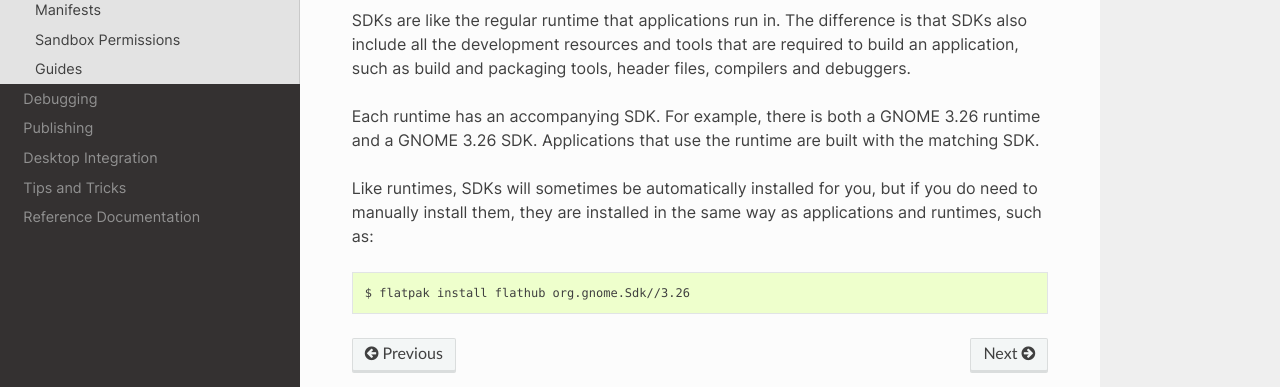
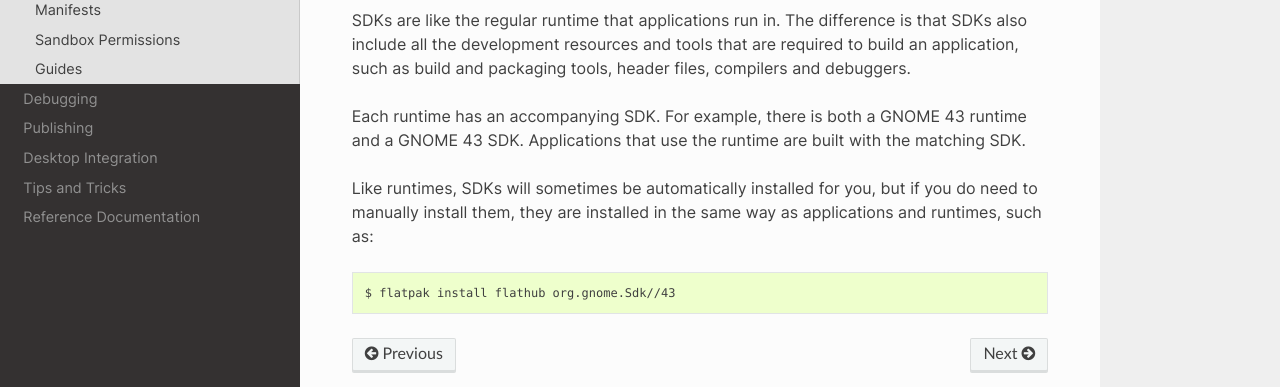
Before and after one commit to flatpak/flatpak-docs, a Sphinx documentation site: the page built from docs/building-introduction.rst, in a window 1280 px wide and 900 px high, scrolled down 755 px. Shown: the part 372-759 px from the top of the window. Built offline with Sphinx 7.4.7 and the Read the Docs theme 2.0.0, drawn with Linux system fonts in a browser that asks for light colours.

Commit message:
Update the GNOME version in examples

```diff
--- a/docs/building-introduction.rst
+++ b/docs/building-introduction.rst
@@ -53,11 +53,11 @@ required to build an application, such as build and packaging tools, header
 files, compilers and debuggers.
 
 Each runtime has an accompanying SDK. For example, there is both a GNOME
-3.26 runtime and a GNOME 3.26 SDK. Applications that use the runtime are
+43 runtime and a GNOME 43 SDK. Applications that use the runtime are
 built with the matching SDK.
 
 Like runtimes, SDKs will sometimes be automatically installed for you, but
 if you do need to manually install them, they are installed in the same way
 as applications and runtimes, such as::
 
- $ flatpak install flathub org.gnome.Sdk//3.26
+ $ flatpak install flathub org.gnome.Sdk//43
--- a/docs/dependencies.rst
+++ b/docs/dependencies.rst
@@ -35,9 +35,9 @@ you (``flatpak-builder``'s ``--install-deps-from`` option is useful for
 this). However, if you do need to manually install your chosen runtime,
 this can be done in the same way as installing an application, with the
 ``flatpak install`` command. For example, the command to install the GNOME
-3.26 runtime is::
+43 runtime is::
 
-  $ flatpak install flathub org.gnome.Platform//3.26
+  $ flatpak install flathub org.gnome.Platform//43
 
 Bundling
 --------
--- a/docs/manifests.rst
+++ b/docs/manifests.rst
@@ -32,7 +32,7 @@ For example, the GNOME Dictionary manifest includes:
 
   app-id: org.gnome.Dictionary
   runtime: org.gnome.Platform
-  runtime-version: '3.36'
+  runtime-version: '43'
   sdk: org.gnome.Sdk
   command: gnome-dictionary
 
```
